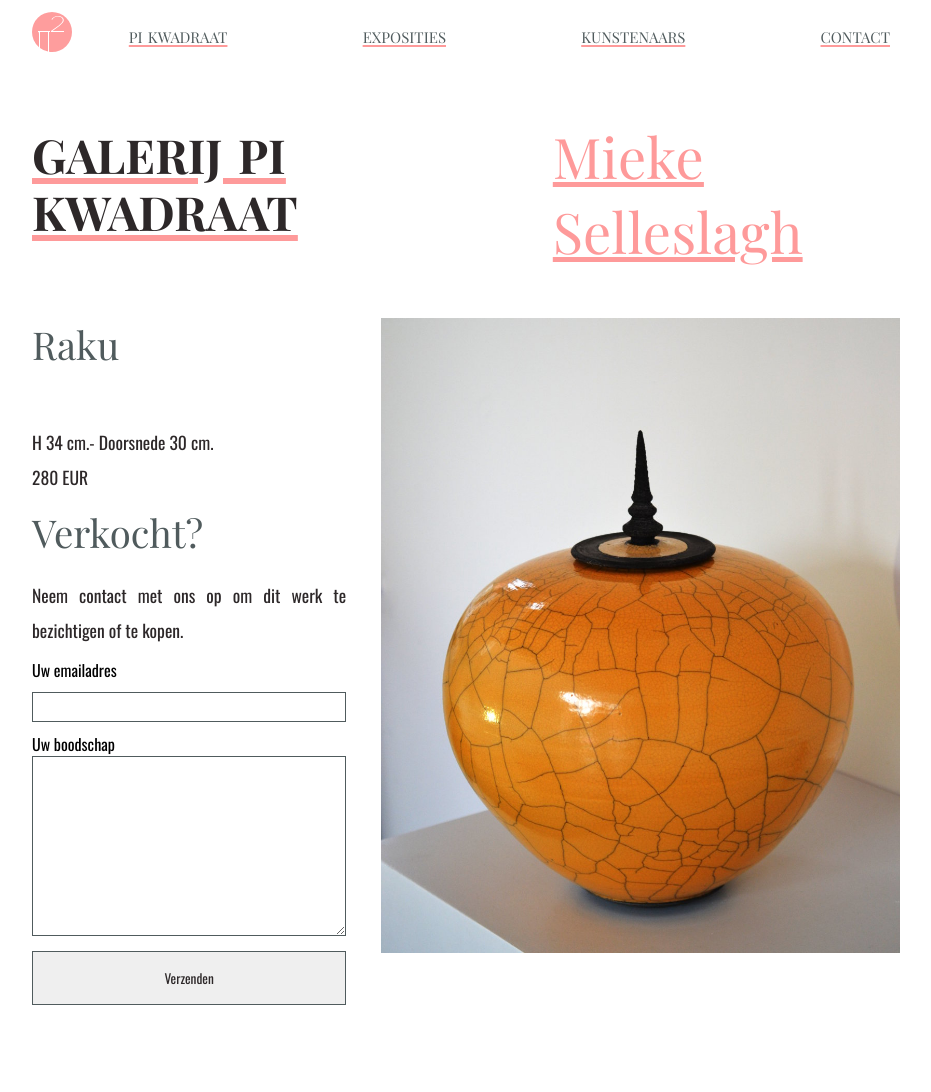
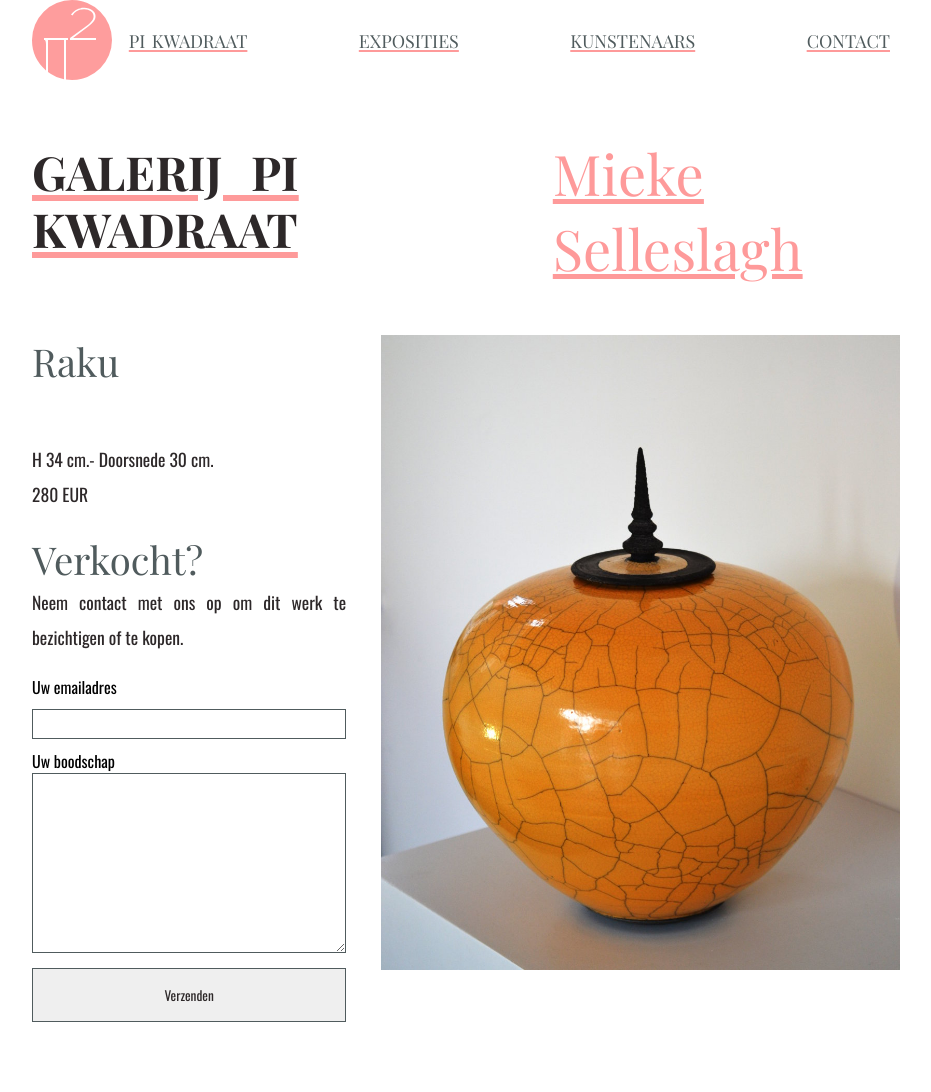
Before and after one commit to croketephji/pikwadraat, a Jekyll site: the page built from _werken/raku-1.md, in a window 1280 px wide. Shown: the whole page, without its empty margins (174-1105 px from the left). Built offline with Jekyll 4.4.1, drawn with Linux system fonts in a browser that asks for light colours.

Commit message:
Too many CSS tweaks to break into commits - sorry!

```diff
--- a/css/main.css
+++ b/css/main.css
@@ -36,10 +36,11 @@
   font-variant-caps:small-caps;
   font-size: calc(1.7 * var(--h1-font-size));
   color: var(--main-text-color);
-	line-height: 0.85em;gallery
+	line-height: 0.85em;
   word-spacing: 1vw;
   text-decoration: underline;
 	text-decoration-color: var(--contrast-color);
+  -webkit-text-decoration-color: var(--contrast-color);
 	font-weight: bold;
   margin-bottom: 0px;
   margin-top: 0px;
@@ -71,7 +72,7 @@
   color: var(--main-text-color);
   text-align: justify;
 	font-family: var(--body-font);
-  margin-bottom: 0px;
+  margin-bottom: 10px;
   margin-top: 0px;
   padding-top: 0px;
   padding-bottom: 10px;
@@ -89,7 +90,6 @@
 }
 
 h2 a {
-  display: none; /* only visible on larger screens to avoid confusion*/
   color: var(--contrast-color);
 }
 
@@ -121,11 +121,19 @@
   overflow: hidden;
 }
 
+.logosvg {
+  object-fit: contain;
+  object-position: center;
+  width: 20vw;
+  height: auto;
+  overflow: hidden;
+}
+
 form {
   width: 100%;
-  margin-top: 20px;
+  margin-top: 0px;
   margin-bottom: 10px;
-  height: 50vh;
+  height: 100%;
 }
 
 input {
@@ -169,27 +177,28 @@
 }
 
 .logo {
-  grid-column: 1 / span 1;
+  grid-column: 1 / span 2;
   grid-row: 1 / span 1;
   align-self: center;
-  justify-self: left;
+  justify-self: center;
 }
 
 .navbar {
-  grid-column: 2 / span 5;
+  grid-column: 3 / span 4;
   grid-row: 1 / span 1;
   display: flex;
   flex-direction: column;
   justify-content: space-between;
+  align-content: center;
   flex-wrap: wrap;
   font-family: var(--header-font-black);
   font-variant-caps: small-caps;
-  font-size: 1.3em;
+  font-size: 22px;
   margin-top: 10px;
   margin-bottom: 10px;
 }
 
-.navbar li, footer li {
+.navbar li {
   display: inline-block;
   padding: 10px;
 }
@@ -207,6 +216,11 @@
   flex-direction: column;
   align-items: left;
   justify-content: center;
+  height: auto;
+}
+
+.hide-on-lo-res, #hideable-home-link {
+  display: none /* only visible on larger screens to avoid confusion*/
 }
 
 .gallery { /* gallery grid, which consists of a textblock and a gallery-pics */
@@ -214,6 +228,7 @@
   display: grid;
   grid-template-columns: repeat(6, 1fr);
   grid-template-rows: auto;
+  grid-auto-rows: min-content;
   grid-auto-flow: row dense;
   align-items: flex-start;
   grid-gap: var(--tiny-gap);
@@ -221,14 +236,22 @@
 
 .gallery .textblock {
   grid-row: 1 / span 1;
+  height: 100%;
+  justify-content: flex-start;
+}
+
+.show-contents-on-lo-res {
+  display: contents; /* used on textblock to split it up on low res */
 }
 
 .work-header { /* Header goes on top of image in single-column view. These divs are ignored on higher resolutions */
   grid-row: 1 / span 1;
+  grid-column: 1 / span 6;
 }
 
 .about-work { /* About-work goes below image in single-column view. These divs are ignored on higher resolutions */
   grid-row: 3 / span 1;
+  grid-column: 1 / span 6;
 }
 
 .gallery-pics {
@@ -265,18 +288,28 @@
   height: 100%;
 }
 
+footer {
+  grid-row: 1 / span 1;
+  grid-column: 1 / -1;
+  display: flex;
+  justify-content: center;
+  align-content: center;
+}
+
+footer p {
+    color: var(--grey-color);
+    font-size: 14px;
+}
+
 @media only screen and (min-width: 400px) {
   h1 {
     font-size: calc(2 * var(--h1-font-size));
   }
 
-  .navbar {
-    flex-direction: row;
-  }
-
   .gallery-thumbnail {
     grid-column: auto / span 3;
   }
+
 }
 
 @media only screen and (min-width: 650px) {
@@ -291,12 +324,10 @@
     margin-top: 0px;
   }
 
-  h2 a {
-    display: inherit; /* only visible on larger screens to avoid confusion*/
-  }
-
   .navbar {
     grid-column: 2 / span 5;
+    font-size: calc(15px + 1vw);
+    flex-direction: row;
   }
 
   .header {
@@ -310,12 +341,23 @@
     column-count: 2;
     column-gap: 5px;
   }
+
+  .logo {
+    grid-column: 1 / span 1;
+    justify-self: left;
+  }
+
+  .logosvg {
+    width: auto;
+    height: 100%;
+  }
 }
 
 @media only screen and (min-width: 800px) {
 
   .navbar {
     grid-column: 2 / span 9;
+    font-size: calc(13px + 1vw);
   }
 
   .header {
@@ -335,6 +377,10 @@
   grid-column: 7 / span 4;
   grid-row: 2 / span 1;
 }
+
+  .hide-on-lo-res, #hideable-home-link {
+    display: block; /* only visible on larger screens to avoid confusion*/
+  }
 
   .gallery {
     grid-column: 1 / span 10;
@@ -356,6 +402,10 @@
     padding-right: 30px;
   }
 
+  .show-contents-on-lo-res {
+    display: inherit; /* cancel display:contents on high resolution screens */
+  }
+
   .subtitle {
       margin-bottom: 20px;
   }
@@ -367,7 +417,10 @@
     column-gap: 5px;
   }
 
-
+  .logosvg {
+    width: 80px;
+    height: auto;
+  }
 }
 
 @media only screen and (min-width: 1300px) {
@@ -375,6 +428,11 @@
     margin-bottom: 60px;
   }
 
+  .navbar {
+    grid-column: 2 / span 9;
+    font-size: 25px;
+  }
+
   .textblock {
     grid-column: 5 / span 6;
   }
```
